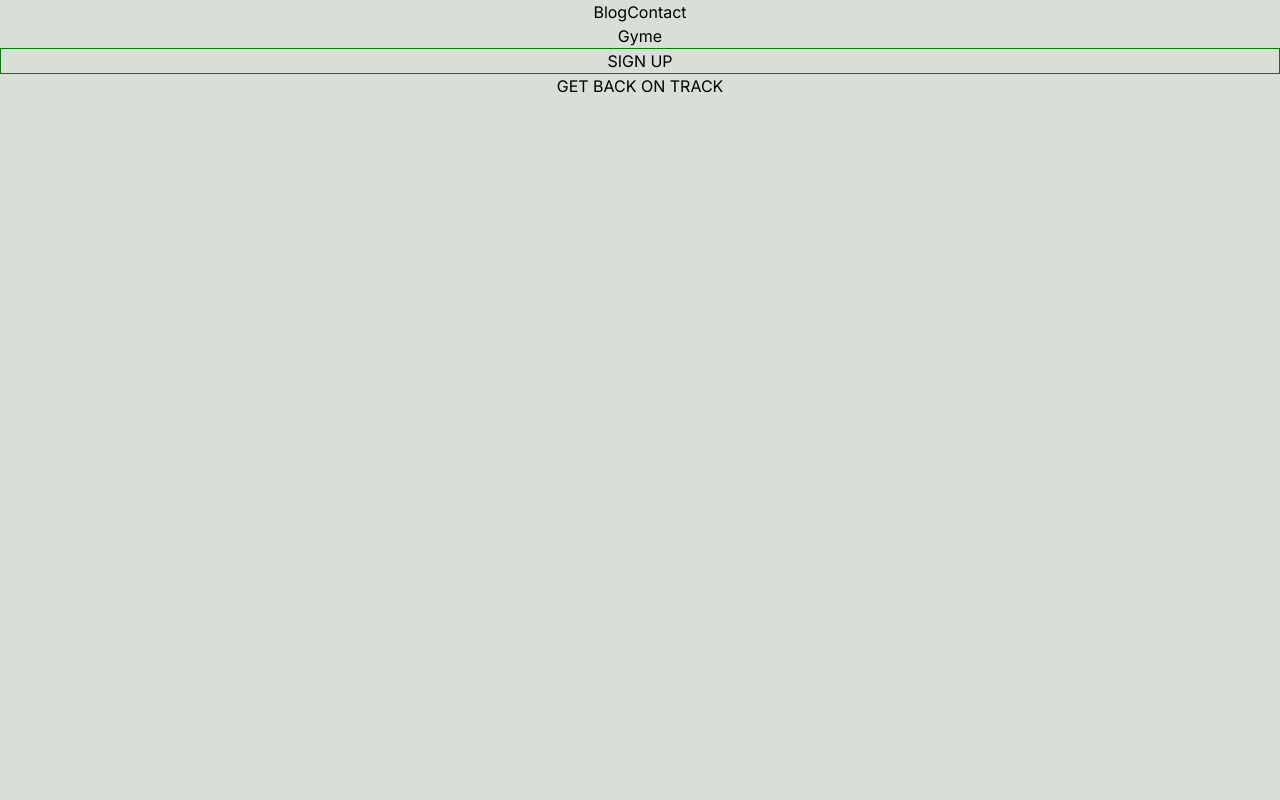
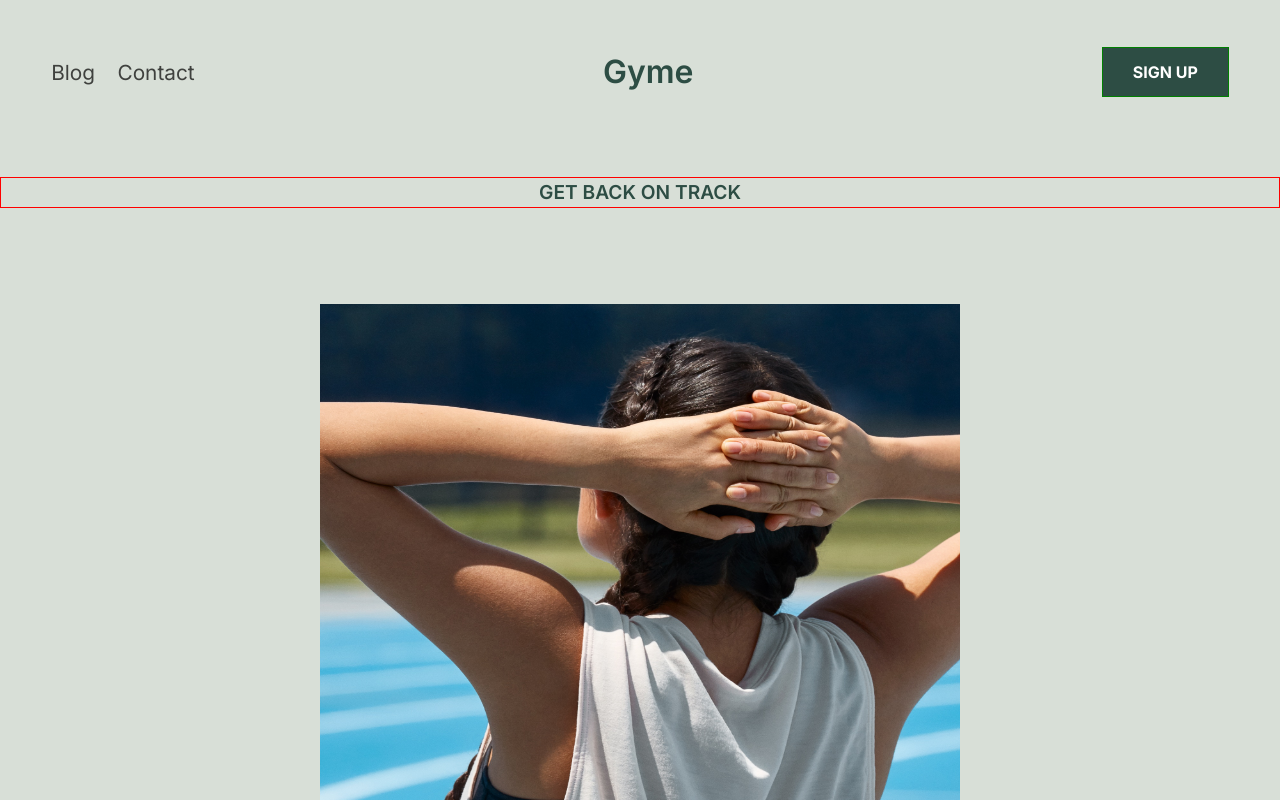
Before and after one commit to etimexo/Design-agency, a Next.js app: page /signup in a window 1280 px wide. Shown: the top 800 px of the page. Built offline with nearby package versions, Linux system fonts and the light colour scheme.

Commit message:
Fix link

```diff
--- /dev/null
+++ b/src/app/components/Header.css
@@ -0,0 +1,39 @@
+nav {
+    display: flex;
+    justify-content: space-between;
+    align-items: center;
+    padding: 3.7% 4%;
+}
+.nav-link {
+    color: var(--link-color);
+}
+.logo {
+    font-size: var(--h-size);
+    color: var(--h-color);
+}
+.navmenu {
+    display: none;
+}
+@media only screen and (min-width: 700px) {
+    .nav-link {
+        font-size: var(--link-size);
+    }
+    .blog-link {
+        padding-right: 1.4rem;
+    }
+    .sign-btn {
+        padding: 12px 30px;
+        background-color: var(--btn-color);
+        border: none;
+        color: var(--t-color);
+        font-weight: bold;
+    }
+    .sign-btn:hover, .sign-btn:focus {
+        background-color: #3b5c53;
+    }
+    .logo {
+        font-size: 2rem;
+        color: var(--h-color);
+        font-weight: 600;
+    }
+}
--- a/src/app/components/Header.jsx
+++ b/src/app/components/Header.jsx
@@ -1,4 +1,5 @@
-import React from 'react'
+import React from 'react';
+import "../components/Header.css";
 
 export default function Header() {
   return (
--- a/src/app/components/Welcome.css
+++ b/src/app/components/Welcome.css
@@ -1,19 +1,4 @@
-nav {
-    display: flex;
-    justify-content: space-between;
-    align-items: center;
-    padding: 3.7% 4%;
-}
-.nav-link {
-    color: var(--link-color);
-}
-.logo {
-    font-size: var(--h-size);
-    color: var(--h-color);
-}
-.navmenu {
-    display: none;
-}
+
 .sec1, .sec2 {
     padding: 0 5%;
 }
@@ -37,27 +22,7 @@
     font-weight: bold;
 }
 @media only screen and (min-width: 700px) {
-    .nav-link {
-        font-size: var(--link-size);
-    }
-    .blog-link {
-        padding-right: 1.4rem;
-    }
-    .sign-btn {
-        padding: 12px 30px;
-        background-color: var(--btn-color);
-        border: none;
-        color: var(--t-color);
-        font-weight: bold;
-    }
-    .sign-btn:hover, .sign-btn:focus {
-        background-color: #3b5c53;
-    }
-    .logo {
-        font-size: 2rem;
-        color: var(--h-color);
-        font-weight: 600;
-    }
+
     .sec1 {
         width: 80%;
         min-height: 60vh;
--- /dev/null
+++ b/src/app/signup.css
@@ -0,0 +1,31 @@
+.sign-up {
+    /* background-color: black; */
+
+}
+.sign-up h1 {
+    font-size: 2.4rem;
+    font-weight: bold;
+    color: var(--h-color);
+}
+.sign-up h1 {
+    font-size: 1.2rem;
+    margin: 4vh auto;
+}
+.s1 {
+    width: 75%;
+    margin: 0 auto;
+}
+@media only screen and (min-width: 700px) {
+    .sign-up h1 {
+        margin-top: 4vh;
+        font-weight: 600;
+        border: 1px solid red;
+        padding: 0 18%;
+        margin-bottom: 5vh;
+    }
+    .s1 {
+        width: 50%;
+        height: 600px;
+        margin: 12vh auto;
+    }
+}
--- a/src/app/signup/page.jsx
+++ b/src/app/signup/page.jsx
@@ -1,11 +1,22 @@
-import React from 'react';
-import Header from '../components/Header';
+import React from "react";
+import Image from "next/image";
+import Header from "../components/Header";
+import "../signup.css";
+import S1 from "../s1.jpg";
 
 export default function page() {
   return (
-    <section className='sign-up'>
+    <section className="sign-up">
       <Header />
       <h1>GET BACK ON TRACK</h1>
+      <Image src={S1} alt="a female trainee" className="s1" />
+      <h1>
+        By applying my methods and setting your goals, you&apos;ll realize how
+        manageable and natural each step becomes.
+      </h1>
+      <a className="desktop" href="#">
+        <button className="sign-btn">SCHEDULE YOUR FIRST SESSION</button>
+      </a>
     </section>
-  )
+  );
 }
```
